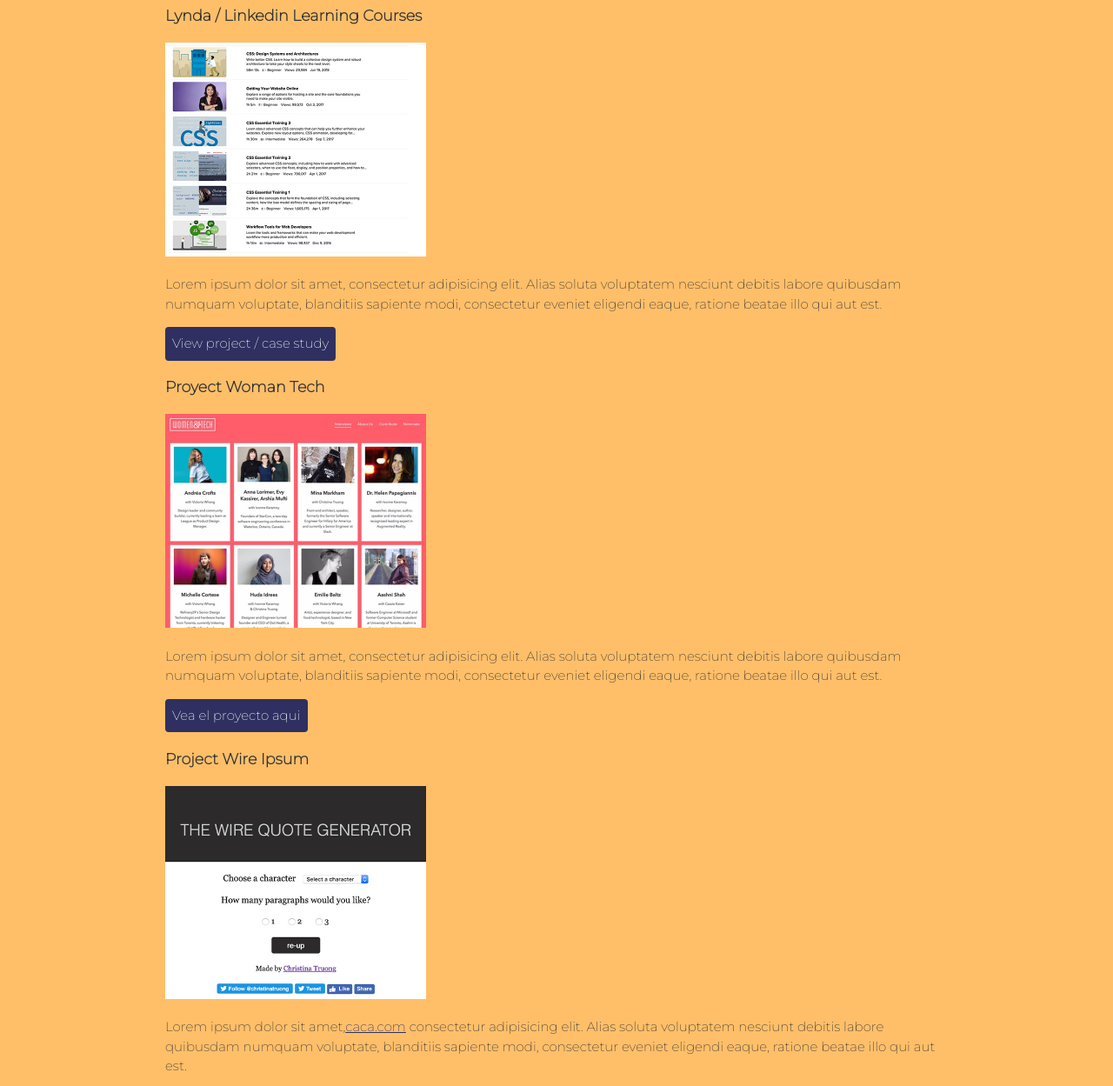
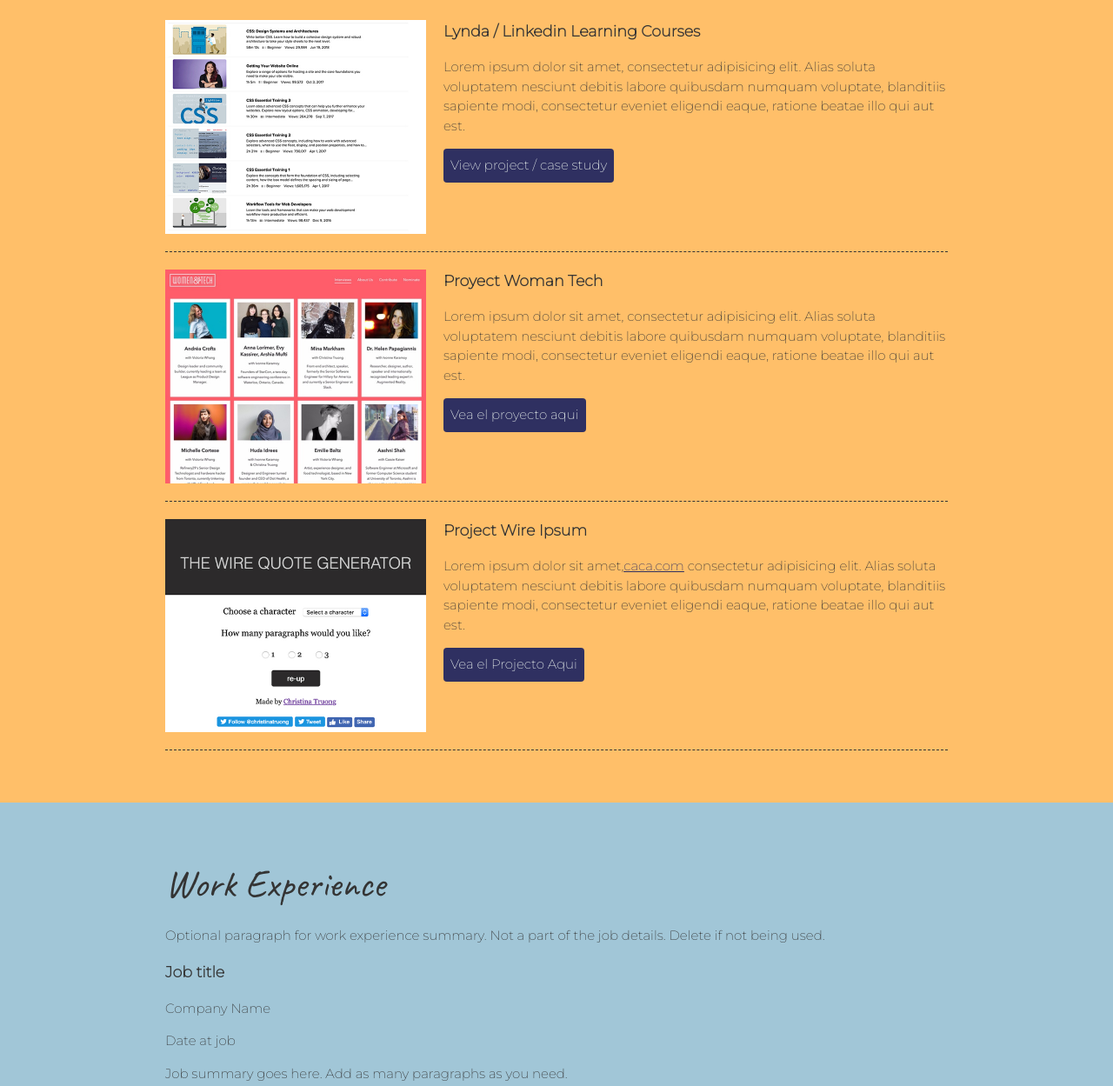
Before and after one commit to NorbertoCabrera/css_linkedin_learning, a plain HTML site: page index.html in a window 1280 px wide. Shown: the part 645-1894 px from the top of the page at 87% size. Drawn offline with Linux system fonts and the light colour scheme.

```diff
--- a/css/style.css
+++ b/css/style.css
@@ -82,6 +82,22 @@ header{
 .projects .btn:hover{
     background: rgb(47,48,97,80%);
 }
+
+.project-item{
+    overflow: hidden;
+    border-bottom: 1px dashed #343434;
+}
+.project-item img{
+    float: left;
+    margin-right: 20px;
+
+    padding: 20px 0;
+
+}
+
+.project-item h3{
+    margin-top: 20px;
+}
 /* Work Experience-------------------------------------------------- */
 .work{
     background: #A1C6D7 ;
--- a/index.html
+++ b/index.html
@@ -27,23 +27,23 @@
             <p>View selected projects below. More information can be found at <a href="http://christinatruong.com">christinatruong.com</a>.</p>
 
             <!-- Copy the whole <section> block to add more projects. -->
-            <section>
+            <section class="project-item">
+              <img src="./img/project-courses.jpg" alt="cursos brindados por Lynda">
               <h3>Lynda / Linkedin Learning Courses</h3>
-              <img src="./img/project-courses.jpg" alt="cursos brindados por Lynda">
               <p>Lorem ipsum dolor sit amet, consectetur adipisicing elit. Alias soluta voluptatem nesciunt debitis labore quibusdam numquam voluptate, blanditiis sapiente modi, consectetur eveniet eligendi eaque, ratione beatae illo qui aut est.</p>
               <a class="btn" href="https://www.linkedin.com" target="_blank">View project / case study</a>
             </section>
 
-            <section>
+            <section class="project-item">
+              <img src="./img/project-women-tech.jpg" alt="Proyectos Tecnologia Mujeres">
               <h3>Proyect Woman Tech</h3>
-              <img src="./img/project-women-tech.jpg" alt="Proyectos Tecnologia Mujeres">
               <p>Lorem ipsum dolor sit amet, consectetur adipisicing elit. Alias soluta voluptatem nesciunt debitis labore quibusdam numquam voluptate, blanditiis sapiente modi, consectetur eveniet eligendi eaque, ratione beatae illo qui aut est.</p>
               <a class="btn" href="https://www.linkedin.com" target="_blank">Vea el proyecto aqui</a>
             </section>
 
-            <section>
+            <section class="project-item">
+              <img src="./img/project-wire-ipsum.jpg" alt="Proyecto Wire Ipsum">
               <h3>Project Wire Ipsum</h3>
-              <img src="./img/project-wire-ipsum.jpg" alt="Proyecto Wire Ipsum">
               <p>Lorem ipsum dolor sit amet,<a href="https://www.caca.com">caca.com</a> consectetur adipisicing elit. Alias soluta voluptatem nesciunt debitis labore quibusdam numquam voluptate, blanditiis sapiente modi, consectetur eveniet eligendi eaque, ratione beatae illo qui aut est.</p>
               <a class="btn" href="https://www.linkedin.com" target="_blank">Vea el Projecto Aqui</a>
             </section>
```
